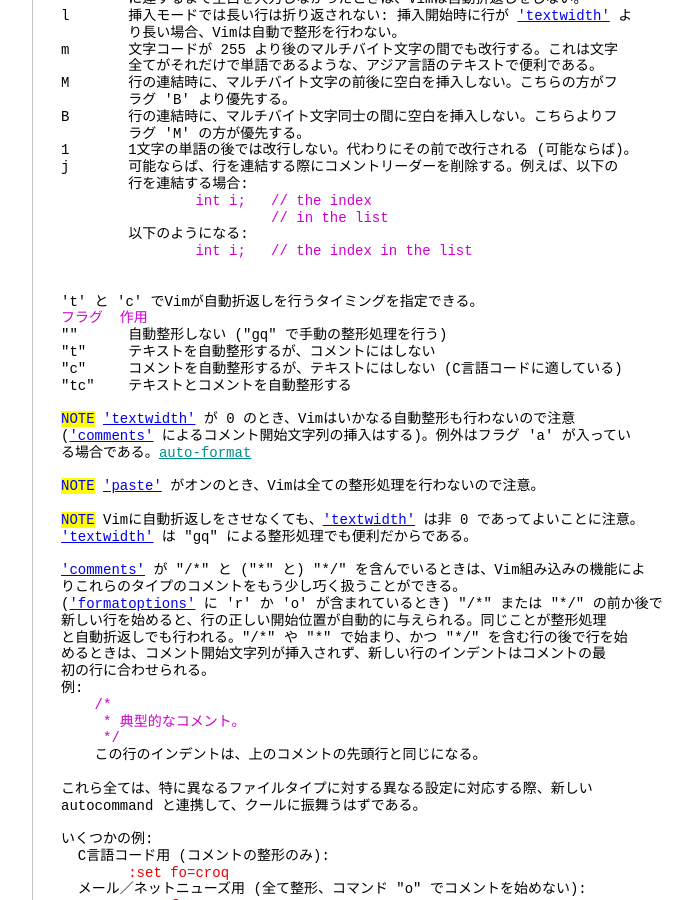
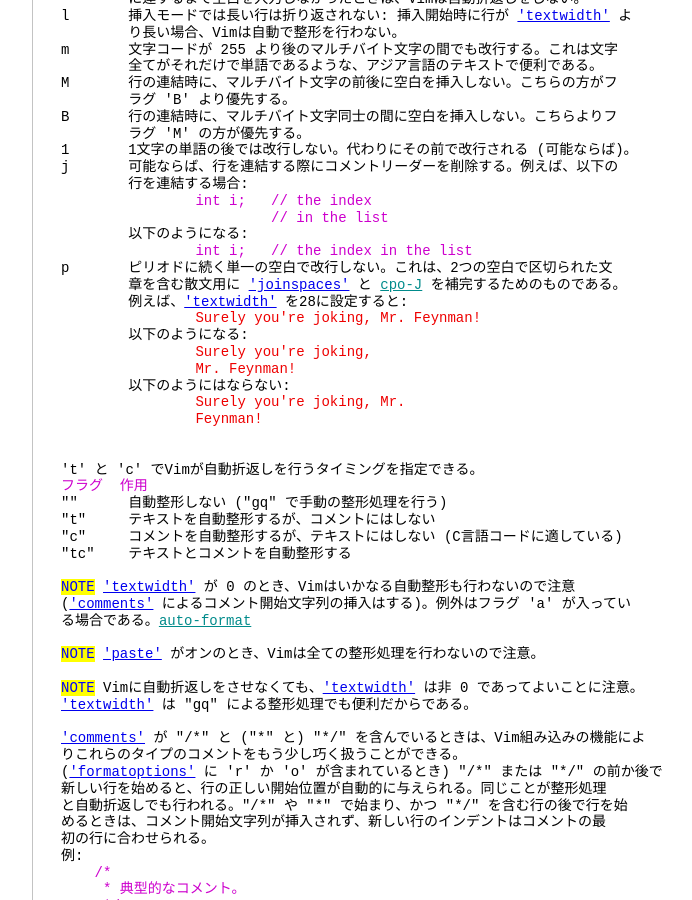
Before and after one commit to vim-jp/vimdoc-ja, a Jekyll site: the page built from change.html, in a window 1280 px wide and 900 px high, scrolled down 27906 px. Shown: the whole window, without its empty margins (340-1032 px from the left). Built offline with Jekyll 4.4.1, drawn with Linux system fonts in a browser that asks for light colours; nearby versions of some CDN libraries; comment, search, counter and statistics services are not loaded.

Commit message:
Generated by Travis JOB 1678.1
https://travis-ci.org/vim-jp/vimdoc-ja-working/builds/479037928

```diff
--- a/change.html
+++ b/change.html
@@ -1667,6 +1667,16 @@ j&nbsp;&nbsp;&nbsp;&nbsp;&nbsp;&nbsp; 可能ならば、行を連結する際に
 &nbsp;&nbsp;&nbsp;&nbsp;&nbsp;&nbsp;&nbsp;&nbsp;&nbsp;&nbsp;&nbsp;&nbsp;&nbsp;&nbsp;&nbsp;&nbsp;&nbsp;&nbsp;&nbsp;&nbsp;&nbsp;&nbsp;&nbsp;&nbsp;&nbsp;<span class="PreProc">// in the list</span><br>
 &nbsp;&nbsp;&nbsp;&nbsp;&nbsp;&nbsp;&nbsp;&nbsp;以下のようになる:<br>
 &nbsp;&nbsp;&nbsp;&nbsp;&nbsp;&nbsp;&nbsp;&nbsp;&nbsp;&nbsp;&nbsp;&nbsp;&nbsp;&nbsp;&nbsp;&nbsp;<span class="PreProc">int i;&nbsp;&nbsp; // the index in the list</span><br>
+p&nbsp;&nbsp;&nbsp;&nbsp;&nbsp;&nbsp; ピリオドに続く単一の空白で改行しない。これは、2つの空白で区切られた文<br>
+&nbsp;&nbsp;&nbsp;&nbsp;&nbsp;&nbsp;&nbsp;&nbsp;章を含む散文用に&nbsp;<a class="Type" href="options.html#'joinspaces'">'joinspaces'</a>&nbsp;と&nbsp;<a class="Identifier" href="options.html#cpo-J">cpo-J</a>&nbsp;を補完するためのものである。<br>
+&nbsp;&nbsp;&nbsp;&nbsp;&nbsp;&nbsp;&nbsp;&nbsp;例えば、<a class="Type" href="options.html#'textwidth'">'textwidth'</a>&nbsp;を28に設定すると:<br>
+<div class="helpExample">&nbsp;&nbsp;&nbsp;&nbsp;&nbsp;&nbsp;&nbsp;&nbsp;&nbsp;&nbsp;&nbsp;&nbsp;&nbsp;&nbsp;&nbsp;&nbsp;Surely you're joking, Mr. Feynman!</div>
+&nbsp;&nbsp;&nbsp;&nbsp;&nbsp;&nbsp;&nbsp; 以下のようになる:<br>
+<div class="helpExample">&nbsp;&nbsp;&nbsp;&nbsp;&nbsp;&nbsp;&nbsp;&nbsp;&nbsp;&nbsp;&nbsp;&nbsp;&nbsp;&nbsp;&nbsp;&nbsp;Surely you're joking,<br>
+&nbsp;&nbsp;&nbsp;&nbsp;&nbsp;&nbsp;&nbsp;&nbsp;&nbsp;&nbsp;&nbsp;&nbsp;&nbsp;&nbsp;&nbsp;&nbsp;Mr. Feynman!</div>
+&nbsp;&nbsp;&nbsp;&nbsp;&nbsp;&nbsp;&nbsp; 以下のようにはならない:<br>
+<div class="helpExample">&nbsp;&nbsp;&nbsp;&nbsp;&nbsp;&nbsp;&nbsp;&nbsp;&nbsp;&nbsp;&nbsp;&nbsp;&nbsp;&nbsp;&nbsp;&nbsp;Surely you're joking, Mr.<br>
+&nbsp;&nbsp;&nbsp;&nbsp;&nbsp;&nbsp;&nbsp;&nbsp;&nbsp;&nbsp;&nbsp;&nbsp;&nbsp;&nbsp;&nbsp;&nbsp;Feynman!</div>
 <br>
 <br>
 't' と 'c' でVimが自動折返しを行うタイミングを指定できる。<br>
```
